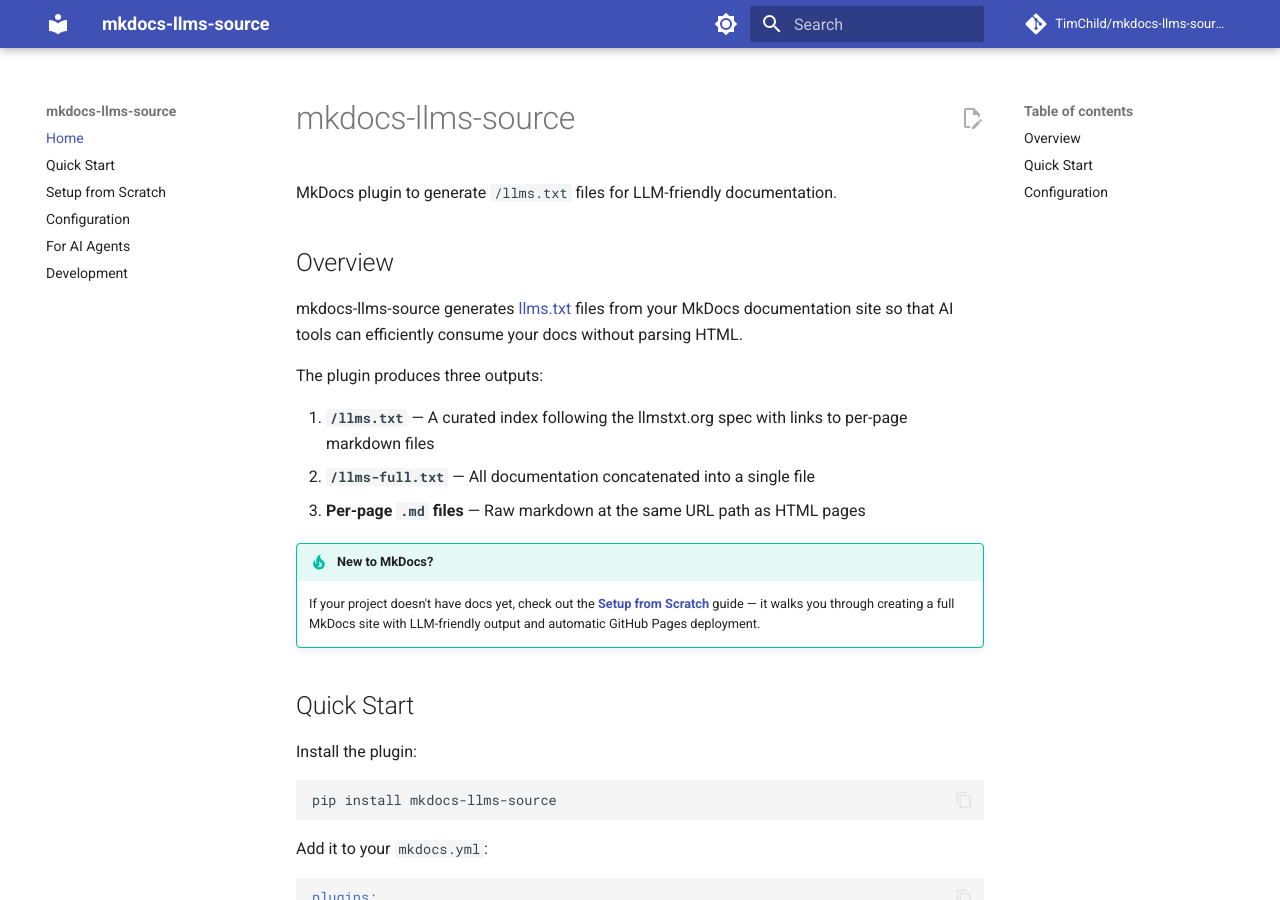
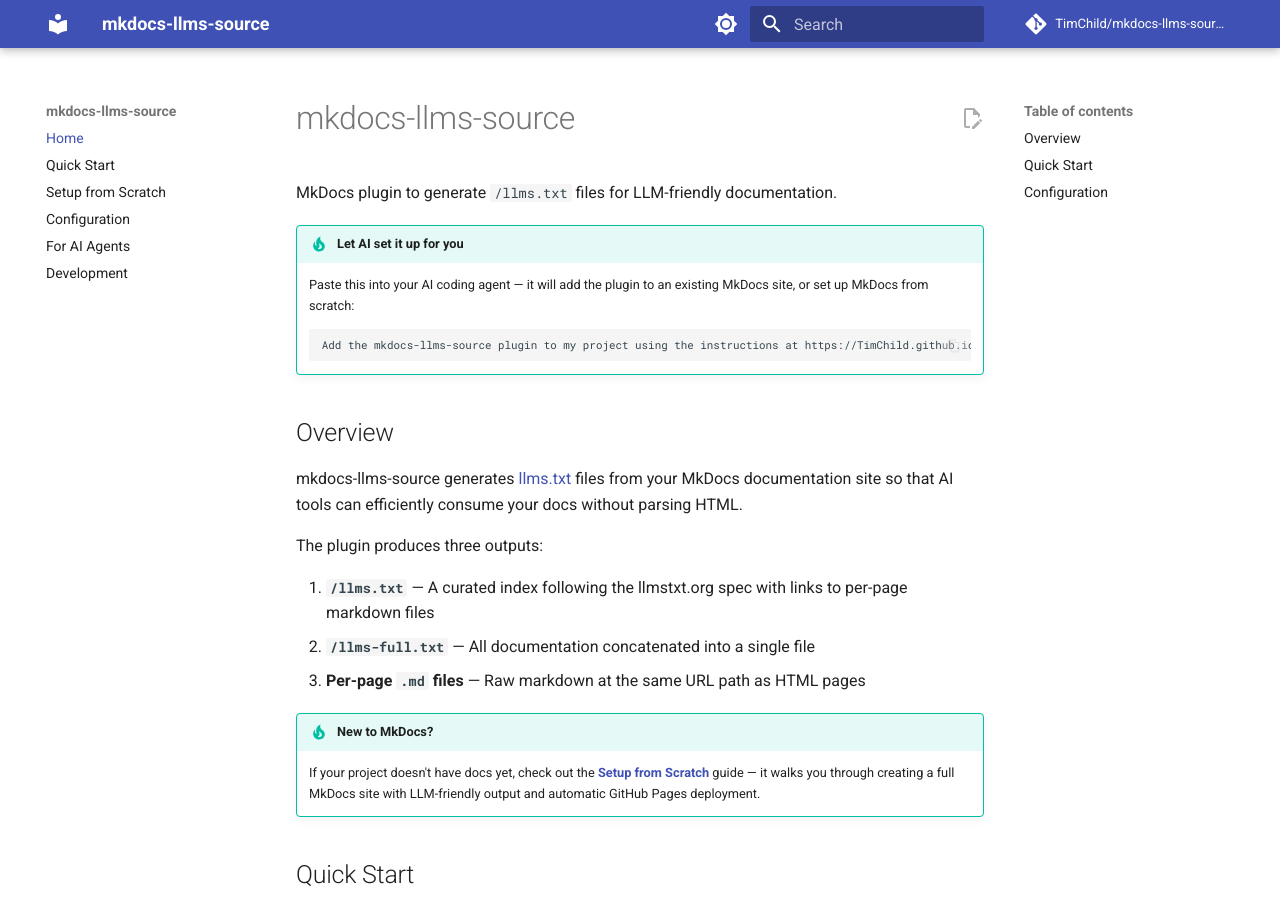
Before and after one commit to TimChild/mkdocs-llms-source, an MkDocs documentation site: the page built from docs/index.md, in a window 1280 px wide and 900 px high. Built offline with MkDocs 1.6.1 and Material for MkDocs 9.7.7, drawn with Linux system fonts in a browser that asks for light colours; comment, search, counter and statistics services are not loaded.

Commit message:
Add copy-pasteable AI agent prompt to docs landing page (#2)

````diff
--- a/docs/index.md
+++ b/docs/index.md
@@ -1,6 +1,14 @@
 # mkdocs-llms-source
 
 MkDocs plugin to generate `/llms.txt` files for LLM-friendly documentation.
+
+!!! tip "Let AI set it up for you"
+
+    Paste this into your AI coding agent — it will add the plugin to an existing MkDocs site, or set up MkDocs from scratch:
+
+    ```
+    Add the mkdocs-llms-source plugin to my project using the instructions at https://TimChild.github.io/mkdocs-llms-source/llms.txt
+    ```
 
 ## Overview
 
````
